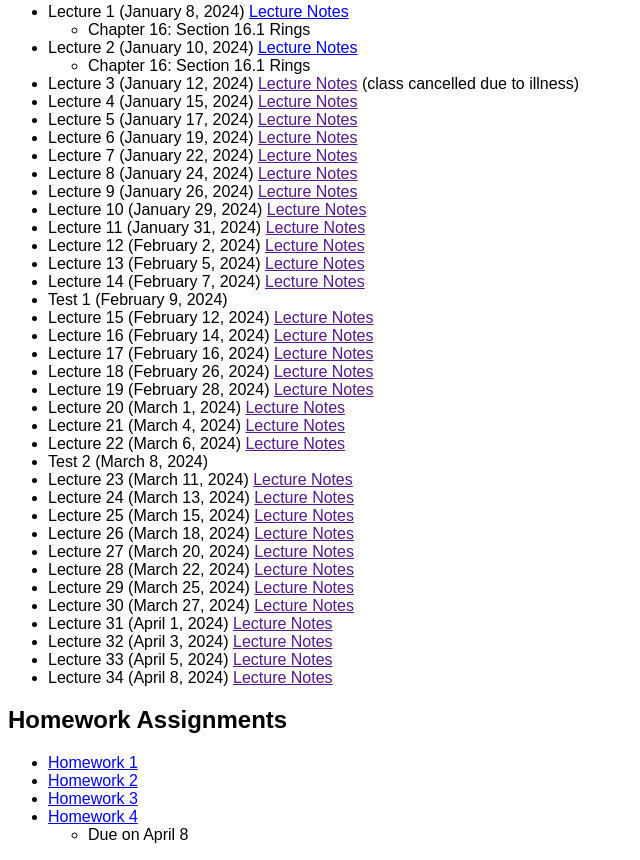
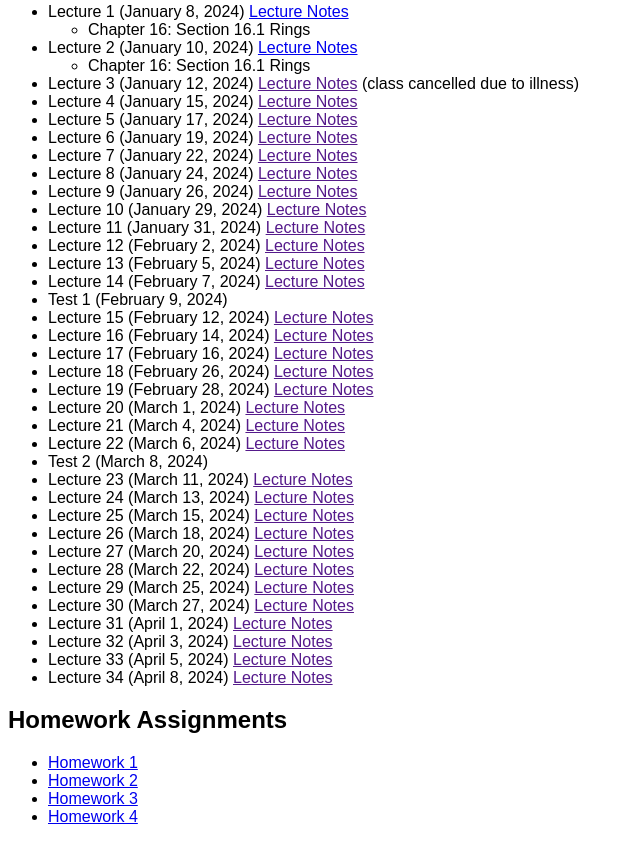
Before and after one commit to joetran0/MATH-3022-Algebra-II-Winter-2024, a plain HTML site: page index.html in a window 1280 px wide. Shown: the part 1894-2754 px from the top of the page, without its empty margins (0-640 px from the left). Drawn offline with Linux system fonts and the light colour scheme.

Commit message:
Update index.html

```diff
--- a/index.html
+++ b/index.html
@@ -142,9 +142,6 @@
             <li><a href="M3022-Assignment2.pdf">Homework 2</a></li>
             <li><a href="M3022-Assignment3.pdf">Homework 3</a></li>
             <li><a href="M3022-Assignment4.pdf">Homework 4</a></li>
-            <ul>
-                <li>Due on April 8</li>
-            </ul>
         </ul>
     </body>
 </html>
```
